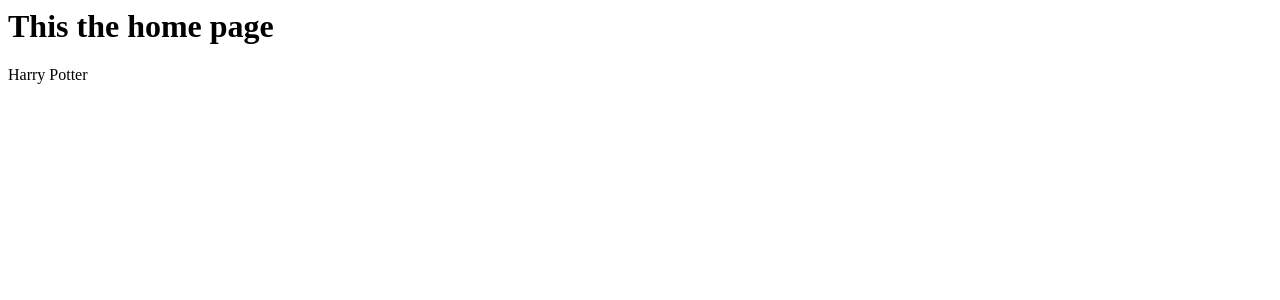
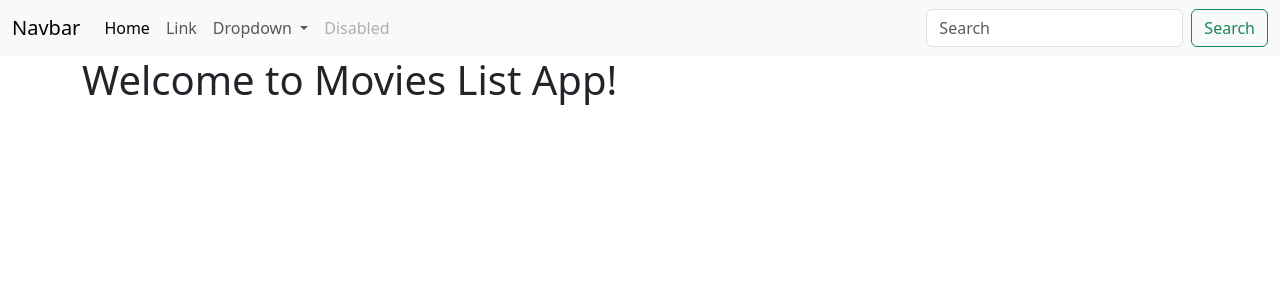
Before and after one commit to Abdulhamid-12/myworld, a Django app: page /test02 in a window 1280 px wide. Shown: the top 300 px of the page. Run offline with Django 4.2, Linux system fonts and the light colour scheme.

Commit message:
add bootstrap
Added bootstrap and template inheritance

```diff
--- a/Movies/MoviesList/templates/base.html
+++ b/Movies/MoviesList/templates/base.html
@@ -1,11 +1,54 @@
+<!doctype html>
+{% load static %}
 <html lang="en">
 <head>
     <meta charset="UTF-8">
     <meta name="viewport" content="width=device-width, initial-scale=1.0">
-    <title>Document</title>
+    <title>HomePage</title>
+    <link href="https://cdn.jsdelivr.net/npm/bootstrap@5.3.1/dist/css/bootstrap.min.css" rel="stylesheet" integrity="sha384-4bw+/aepP/YC94hEpVNVgiZdgIC5+VKNBQNGCHeKRQN+PtmoHDEXuppvnDJzQIu9" crossorigin="anonymous">
 </head>
 <body>
-    <h1>This the home page</h1>
-    <p>{{variable}}</p>
+    <nav class="navbar navbar-expand-lg bg-body-tertiary">
+        <div class="container-fluid">
+          <a class="navbar-brand" href="#">Navbar</a>
+          <button class="navbar-toggler" type="button" data-bs-toggle="collapse" data-bs-target="#navbarSupportedContent" aria-controls="navbarSupportedContent" aria-expanded="false" aria-label="Toggle navigation">
+            <span class="navbar-toggler-icon"></span>
+          </button>
+          <div class="collapse navbar-collapse" id="navbarSupportedContent">
+            <ul class="navbar-nav me-auto mb-2 mb-lg-0">
+              <li class="nav-item">
+                <a class="nav-link active" aria-current="page" href="#">Home</a>
+              </li>
+              <li class="nav-item">
+                <a class="nav-link" href="#">Link</a>
+              </li>
+              <li class="nav-item dropdown">
+                <a class="nav-link dropdown-toggle" href="#" role="button" data-bs-toggle="dropdown" aria-expanded="false">
+                  Dropdown
+                </a>
+                <ul class="dropdown-menu">
+                  <li><a class="dropdown-item" href="#">Action</a></li>
+                  <li><a class="dropdown-item" href="#">Another action</a></li>
+                  <li><hr class="dropdown-divider"></li>
+                  <li><a class="dropdown-item" href="#">Something else here</a></li>
+                </ul>
+              </li>
+              <li class="nav-item">
+                <a class="nav-link disabled" aria-disabled="true">Disabled</a>
+              </li>
+            </ul>
+            <form class="d-flex" role="search">
+              <input class="form-control me-2" type="search" placeholder="Search" aria-label="Search">
+              <button class="btn btn-outline-success" type="submit">Search</button>
+            </form>
+          </div>
+        </div>
+      </nav>
+    <div class="container">
+        {% block content %}
+        <h1>Welcome to Movies List App!</h1>
+        {% endblock %}
+    </div>
+    <script src="https://cdn.jsdelivr.net/npm/bootstrap@5.3.1/dist/js/bootstrap.bundle.min.js" integrity="sha384-HwwvtgBNo3bZJJLYd8oVXjrBZt8cqVSpeBNS5n7C8IVInixGAoxmnlMuBnhbgrkm" crossorigin="anonymous"></script>
 </body>
 </html>
```
Also changed, not shown: Movies/MoviesList/templates/movies_list.html (+6 -11 lines).
